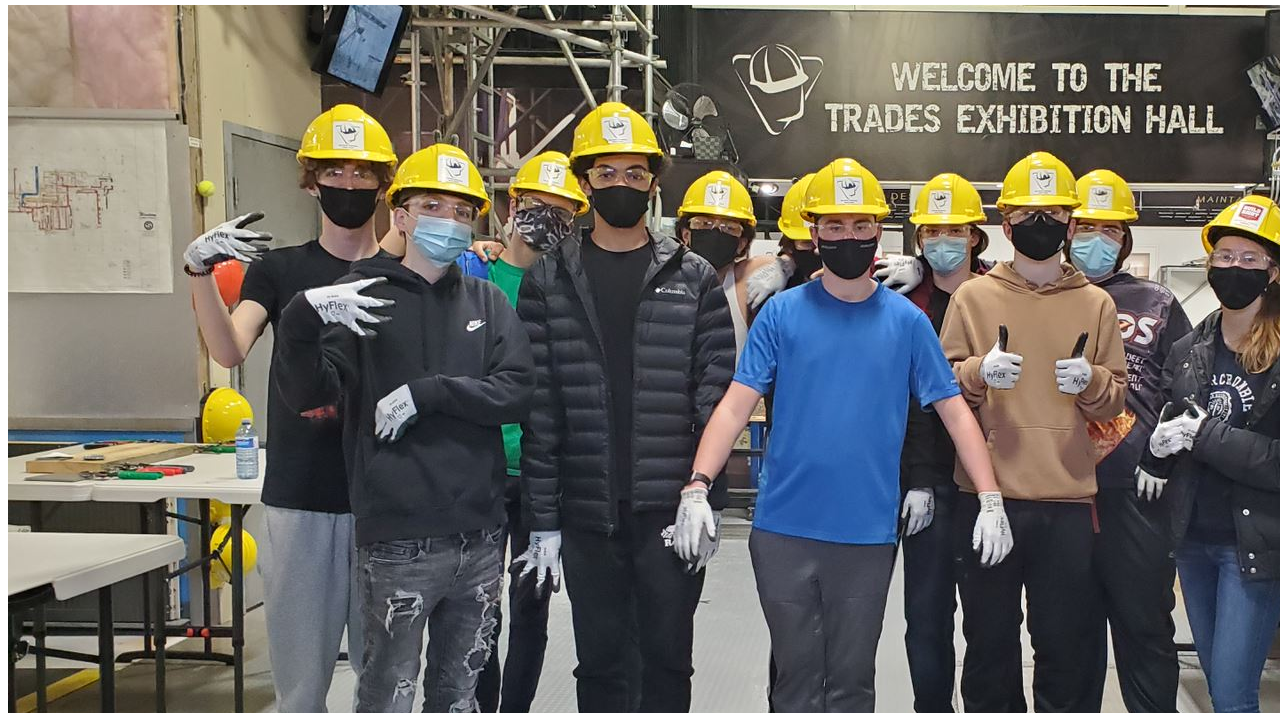
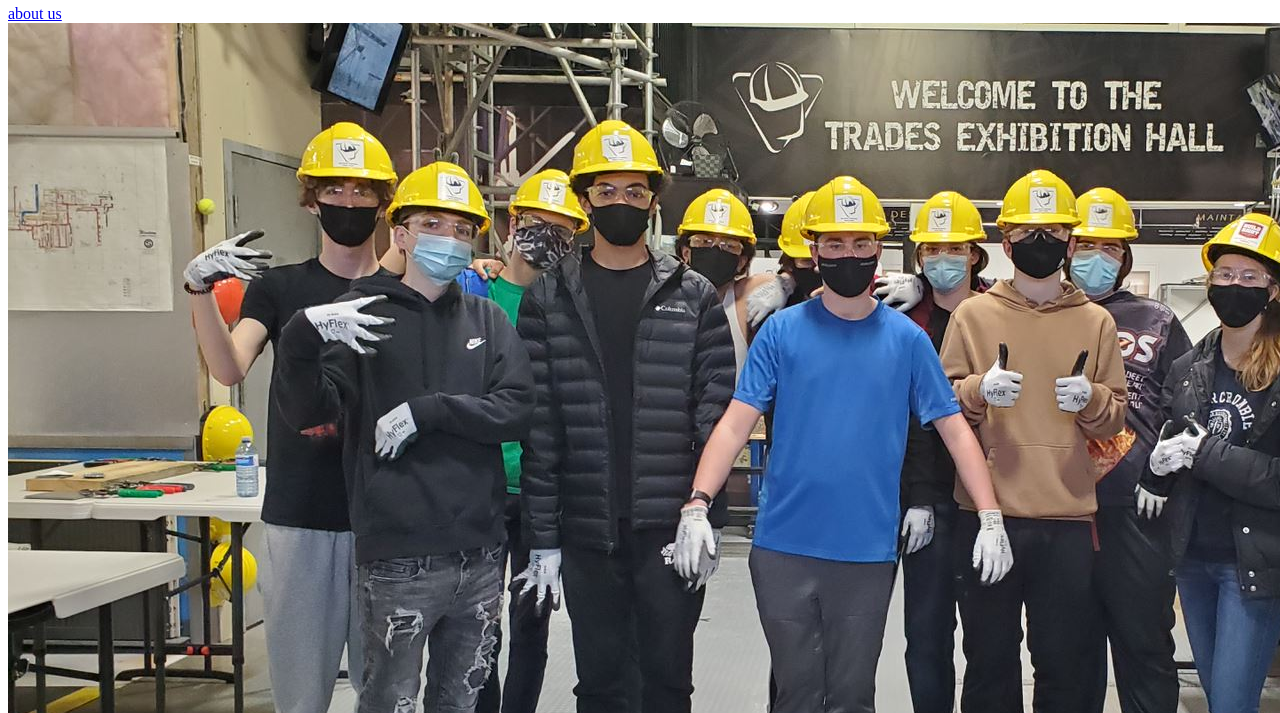
Before and after one commit to ings2371/TAP, a plain HTML site: page Index.html in a window 1280 px wide. Shown: the part 387-1100 px from the top of the page. Drawn offline with Linux system fonts and the light colour scheme.

Commit message:
Update Index.html

```diff
--- a/Index.html
+++ b/Index.html
@@ -10,7 +10,7 @@
 <h2 class="contact">Contact info</h2>
 </element>
 <nav class="navbar">
-
+<a href="aboutus.html">about us</a>
 </nav>
 <img class="classpic" src="classpicture.jfif">
 <article>
```
